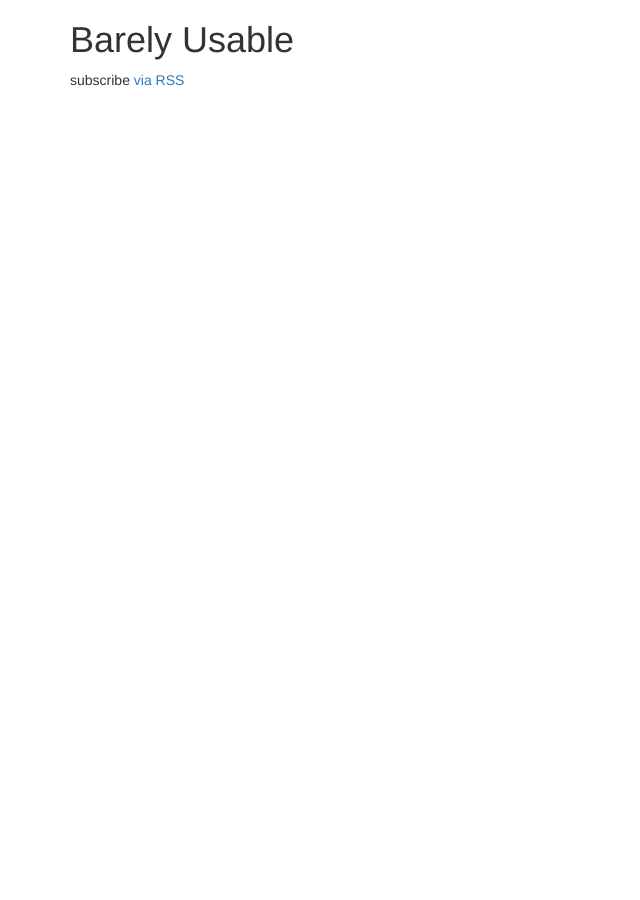
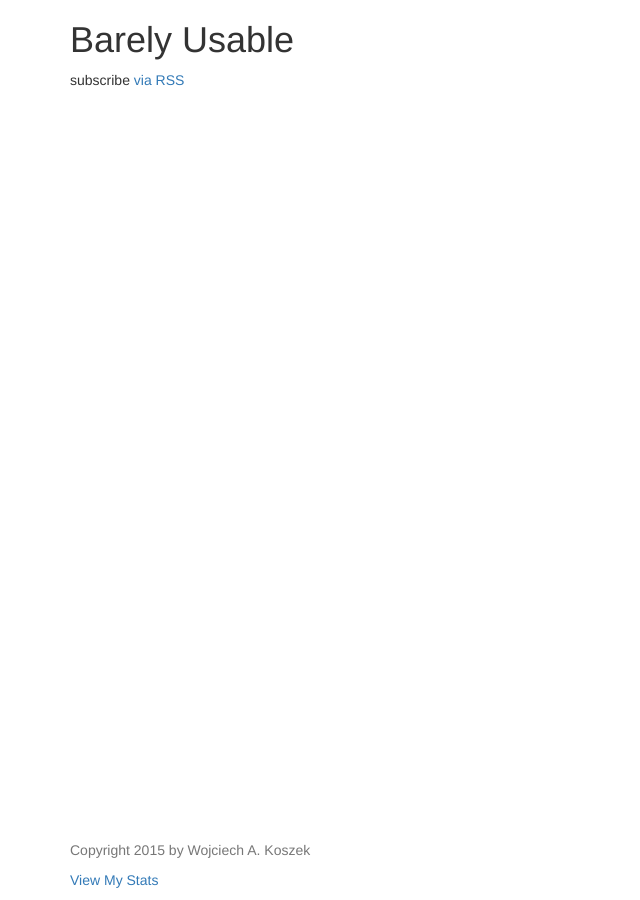
Before and after one commit to wkoszek/barelyusable, a Jekyll site: the page built from index.html, in a window 1280 px wide. Shown: the whole page, without its empty margins (0-640 px from the left). Built offline with Jekyll 4.4.1, drawn with Linux system fonts in a browser that asks for light colours; comment, search, counter and statistics services are not loaded.

Commit message:
Add stats counter in the footer. Will have to more around later.

```diff
--- a/_includes/footer.html
+++ b/_includes/footer.html
@@ -1,5 +1,27 @@
 <footer class="footer">
 	<div class="container">
-		<p class="text-muted">Place sticky footer content here.</p>
+		<p class="text-muted">
+			Copyright 2015 by Wojciech A. Koszek
+		</p>
+
+		<!-- Start of StatCounter Code for Default Guide -->
+		<script type="text/javascript">
+		var sc_project=10385807;
+		var sc_invisible=0;
+		var sc_security="9e99c119";
+		var sc_text=5;
+		var scJsHost = (("https:" == document.location.protocol) ?
+		"https://secure." : "http://www.");
+		document.write("<sc"+"ript type='text/javascript' src='" +
+		scJsHost+
+		"statcounter.com/counter/counter.js'></"+"script>");
+		</script>
+		<noscript><div class="statcounter"><a title="hit counter"
+		href="http://statcounter.com/free-hit-counter/"
+		target="_blank"><img class="statcounter"
+		src="http://c.statcounter.com/10385807/0/9e99c119/0/"
+		alt="hit counter"></a></div></noscript>
+		<!-- End of StatCounter Code for Default Guide -->
+		<a href="http://statcounter.com/p10385807/?guest=1">View My Stats</a>
 	</div>
 </footer>
--- a/_includes/head.html
+++ b/_includes/head.html
@@ -18,15 +18,21 @@
 			<script src="https://oss.maxcdn.com/html5shiv/3.7.2/html5shiv.min.js"></script>
 			<script src="https://oss.maxcdn.com/respond/1.4.2/respond.min.js"></script>
 		<![endif]-->
-		<!--
+
 		<style>
-			header {
+			XXXheader {
 				margin-top: 10px;
 				background-image: url(/images/barelyusable_logo.svg);
 				height: 100px; width: 200px;
 				border: 1px solid black;
 			}
+			.footer {
+				position: absolute;
+				bottom: 0;
+				width: 100%;
+				/* Set the fixed height of the footer here */
+				height: 60px;
+			}
 		</style>
-		-->
 
 	</head>
--- a/_layouts/default.html
+++ b/_layouts/default.html
@@ -45,6 +45,8 @@
 				<div class="col-sm-4">
 				</div>
 			</div>
+
 		</div>
+		{% include footer.html %}
 	</body>
 </html>
```
